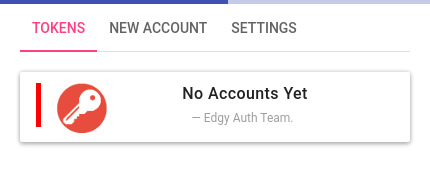
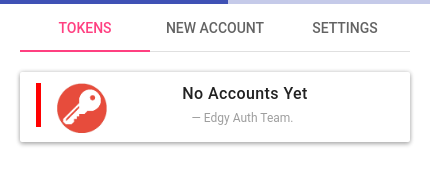
Before and after one commit to edgy-media/EdgyAuth, an Electron app: page src/app/index.html in a window 430 px wide. Drawn offline with Linux system fonts and the light colour scheme; no server answers.

Commit message:
nav bar UI fix

```diff
--- a/src/app/index.html
+++ b/src/app/index.html
@@ -13,13 +13,17 @@
                         <div class="progress-bar" id="sec-timer-progress" style="width:0%"></div>
                       </div>
 			<div class="container">
-				<div style="margin:auto">
-					<div class="nav nav-tabs" id="nav-tab" role="tablist">
-						<a class="nav-item nav-link active" id="nav-home-tab" data-toggle="tab" href="#nav-home" role="tab" aria-controls="nav-home" aria-selected="true">Tokens</a>
-						<a class="nav-item nav-link" id="nav-profile-tab" data-toggle="tab" href="#nav-profile" role="tab" aria-controls="nav-profile" aria-selected="false">New Account</a>
-						<a class="nav-item nav-link" id="nav-contact-tab" data-toggle="tab" href="#nav-contact" role="tab" aria-controls="nav-contact" aria-selected="false">Settings</a>
-					</div>
-				</div>
+					<ul class="nav nav-justified nav-tabs" id="justifiedTab" role="tablist">
+							<li class="nav-item">
+							  <a aria-controls="home" aria-selected="true" class="nav-link active" data-toggle="tab" href="#nav-home" id="home-tab" role="tab">Tokens</a>
+							</li>
+							<li class="nav-item">
+							  <a aria-controls="profile" aria-selected="false" class="nav-link" data-toggle="tab" href="#nav-profile" id="profile-tab" role="tab">New Account</a>
+							</li>
+							<li class="nav-item">
+							  <a aria-controls="contact" aria-selected="false" class="nav-link" data-toggle="tab" href="#nav-contact" id="contact-tab" role="tab">Settings</a>
+							</li>
+						  </ul>
 			</div>
 		</nav>
 		<div class="container">
@@ -166,6 +170,9 @@
 		<script src="assets/bootstrap4/bootstrap.min.js"></script>
 		<script src="assets/SnackBar-master/dist/snackbar.js"></script>
 		<script defer src="assets/material/js/material.js"></script>
+		<script>const {webFrame} = require('electron')
+			// Set the zoom factor to 90%
+			webFrame.setZoomFactor(0.9);</script>
 		<!-- END OF UI -->
 		<!-- CORE INCLUDES -->
 		<script src="OTP/jsOTP.min.js"></script>
```
